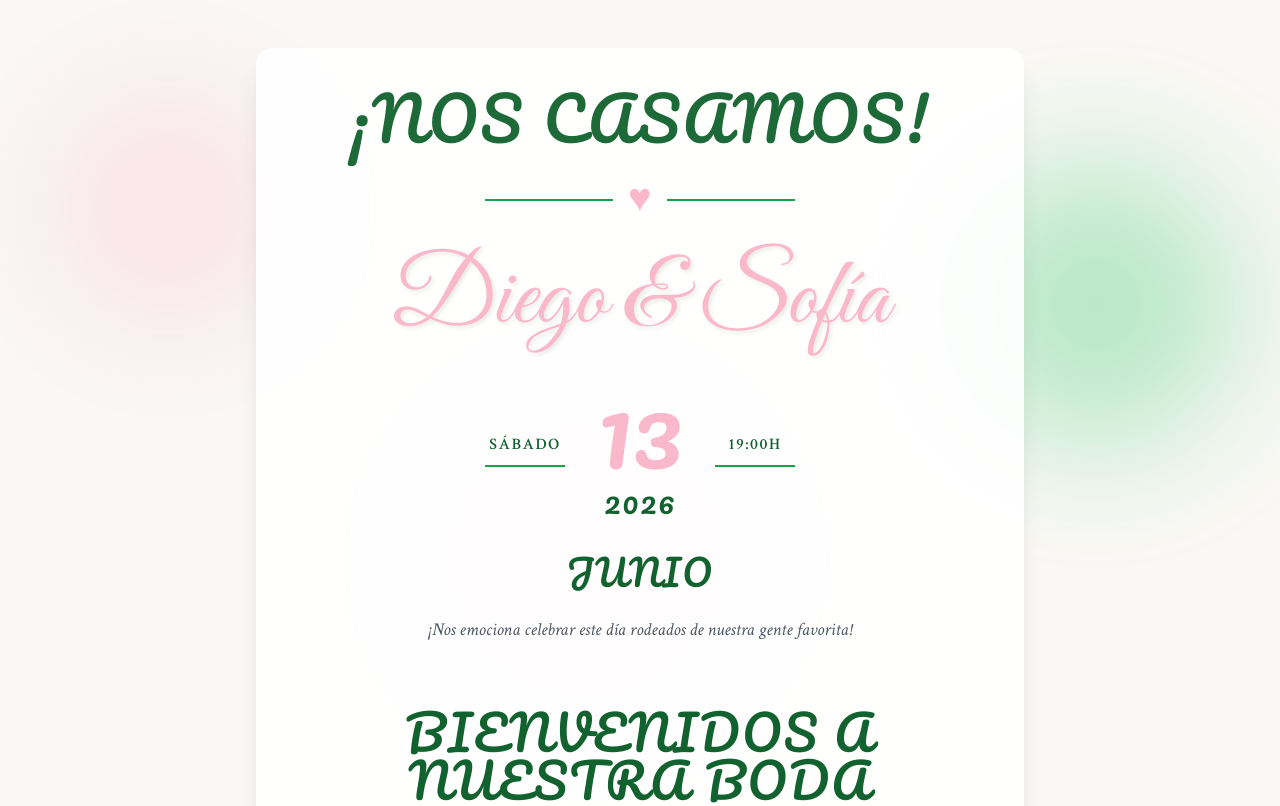
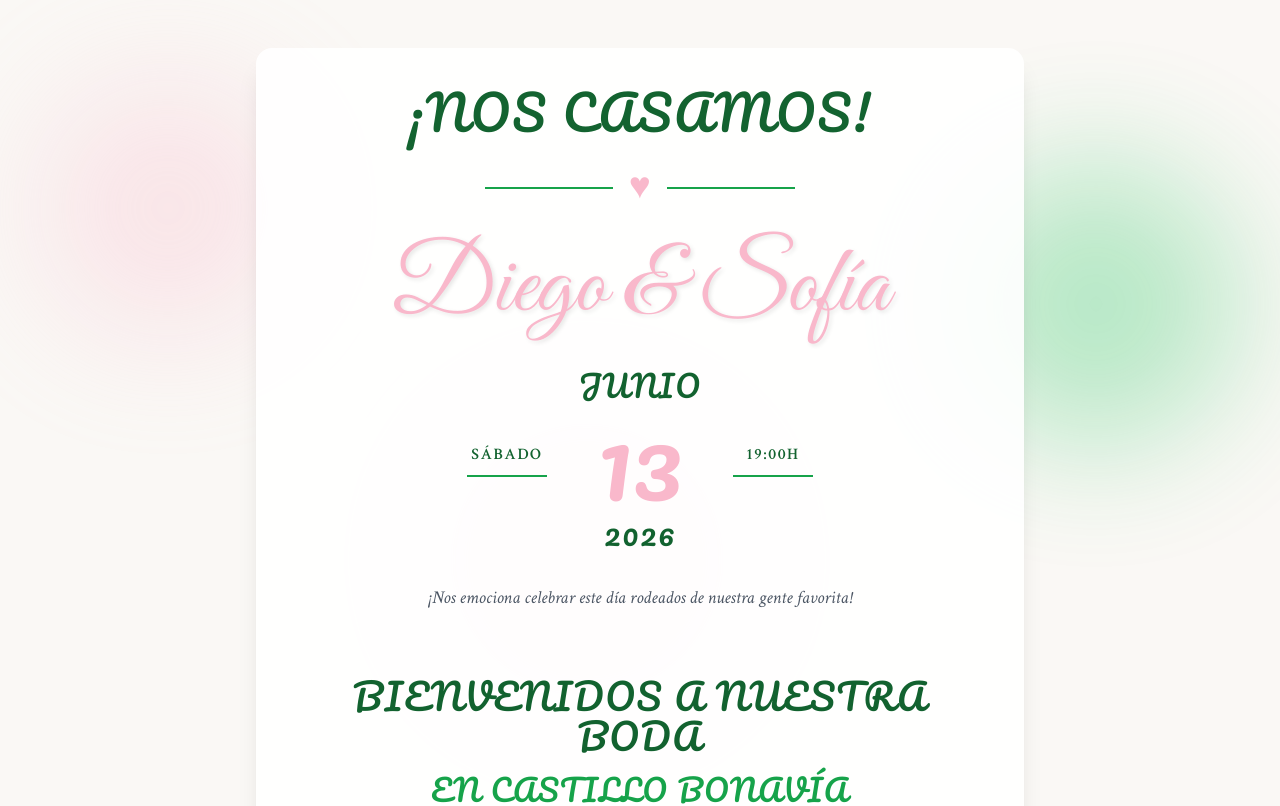
Before and after one commit to diegomorcillod/web-wedding, a React (Vite) app: page / in a window 1280 px wide. Shown: the top 806 px of the page. Built offline with nearby package versions, Linux system fonts and the light colour scheme; a web font is replaced by a local one.

Commit message:
feat: ajustar tamaños de fuente en secciones de Hero e Intro

```diff
--- a/src/components/Hero.tsx
+++ b/src/components/Hero.tsx
@@ -4,7 +4,7 @@ const Hero: React.FC = () => {
   return (
     <section className="text-center">
       {/* ¡NOS CASAMOS! - Grande y con efectos */}
-      <h2 className="text-4xl sm:text-5xl md:text-6xl font-script text-wedding-green-700 mb-8 tracking-wider uppercase animate-pulse">
+      <h2 className="text-3xl sm:text-4xl md:text-5xl font-script text-wedding-green-700 mb-8 tracking-wider uppercase animate-pulse">
         ¡Nos casamos!
       </h2>
 
@@ -32,6 +32,9 @@ const Hero: React.FC = () => {
         </div>
 
         <div className="text-center">
+          <p className="text-2xl sm:text-3xl font-script text-wedding-green-700 uppercase tracking-wider mb-2">
+            Junio
+          </p>
           <p className="text-7xl sm:text-8xl font-script text-wedding-pink-500 leading-none">
             13
           </p>
@@ -48,11 +51,6 @@ const Hero: React.FC = () => {
         </div>
       </div>
 
-      {/* Mes destacado */}
-      <p className="text-3xl sm:text-4xl font-script text-wedding-green-700 uppercase tracking-wider mb-6">
-        Junio
-      </p>
-
       <p className="text-gray-600 italic max-w-md mx-auto text-lg">
         ¡Nos emociona celebrar este día rodeados de nuestra gente favorita!
       </p>
--- a/src/components/IntroSection.tsx
+++ b/src/components/IntroSection.tsx
@@ -4,10 +4,10 @@ import { weddingConfig } from '../config';
 const IntroSection: React.FC = () => {
   return (
     <section className="mt-16 text-center">
-      <h2 className="text-4xl sm:text-5xl font-script text-wedding-green-700 mb-4 uppercase tracking-wider">
+      <h2 className="text-3xl sm:text-4xl font-script text-wedding-green-700 mb-4 uppercase tracking-wider">
         Bienvenidos a nuestra boda
       </h2>
-      <h3 className="text-3xl sm:text-4xl font-script text-wedding-green-700 mb-8 uppercase tracking-wider">
+      <h3 className="text-2xl sm:text-3xl font-script text-wedding-green-600 mb-8 uppercase tracking-wider">
         en Castillo Bonavía
       </h3>
 
```
